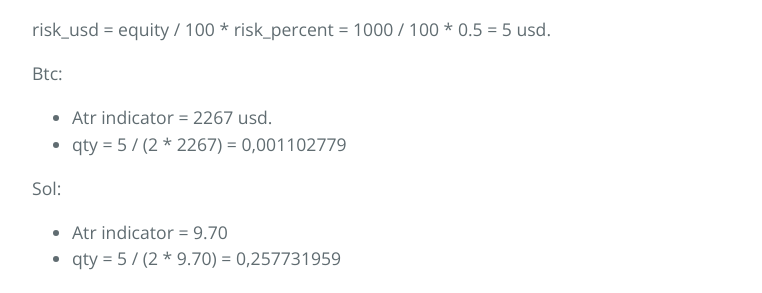
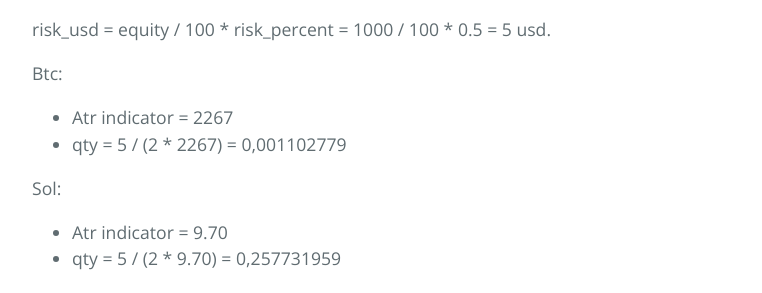
Before and after one commit to sergeyen7/sergeyen7.github.io, a Jekyll site: the page built from index.md, in a window 1280 px wide and 900 px high, scrolled down 12722 px. Shown: the part 155-448 px from the top of the window, without its empty margins (192-954 px from the left). Built offline with Jekyll 4.4.1, drawn with Linux system fonts in a browser that asks for light colours; nearby versions of some CDN libraries.

Commit message:
Update index.md

```diff
--- a/index.md
+++ b/index.md
@@ -360,7 +360,7 @@ Equity = 1000 usd.
 risk_usd = equity / 100 * risk_percent = 1000 / 100 * 0.5 = 5 usd.
 
 Btc:
-* Atr indicator = 2267 usd.
+* Atr indicator = 2267
 * qty = 5 / (2 * 2267) = 0,001102779
 
 Sol:
```
